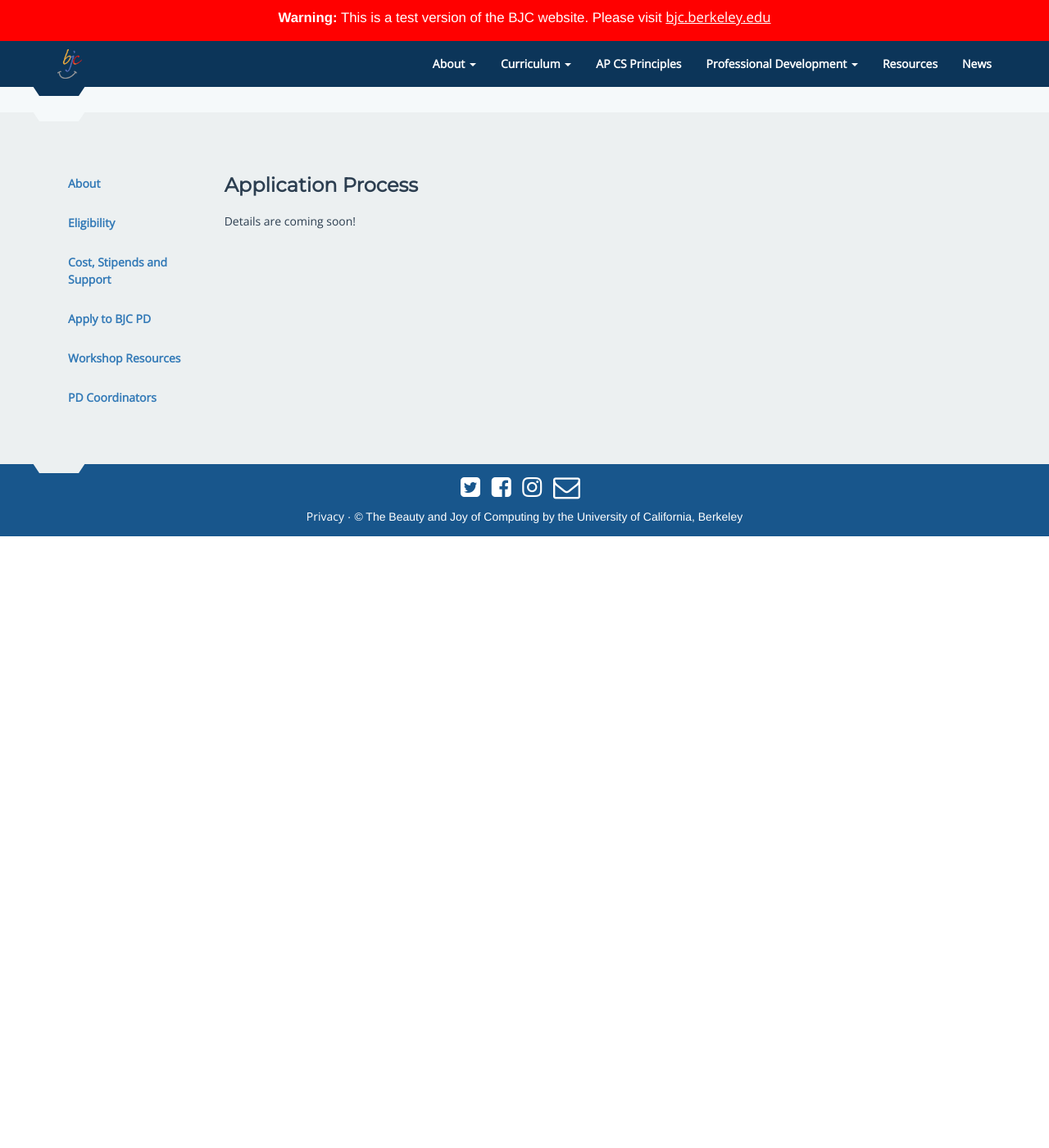
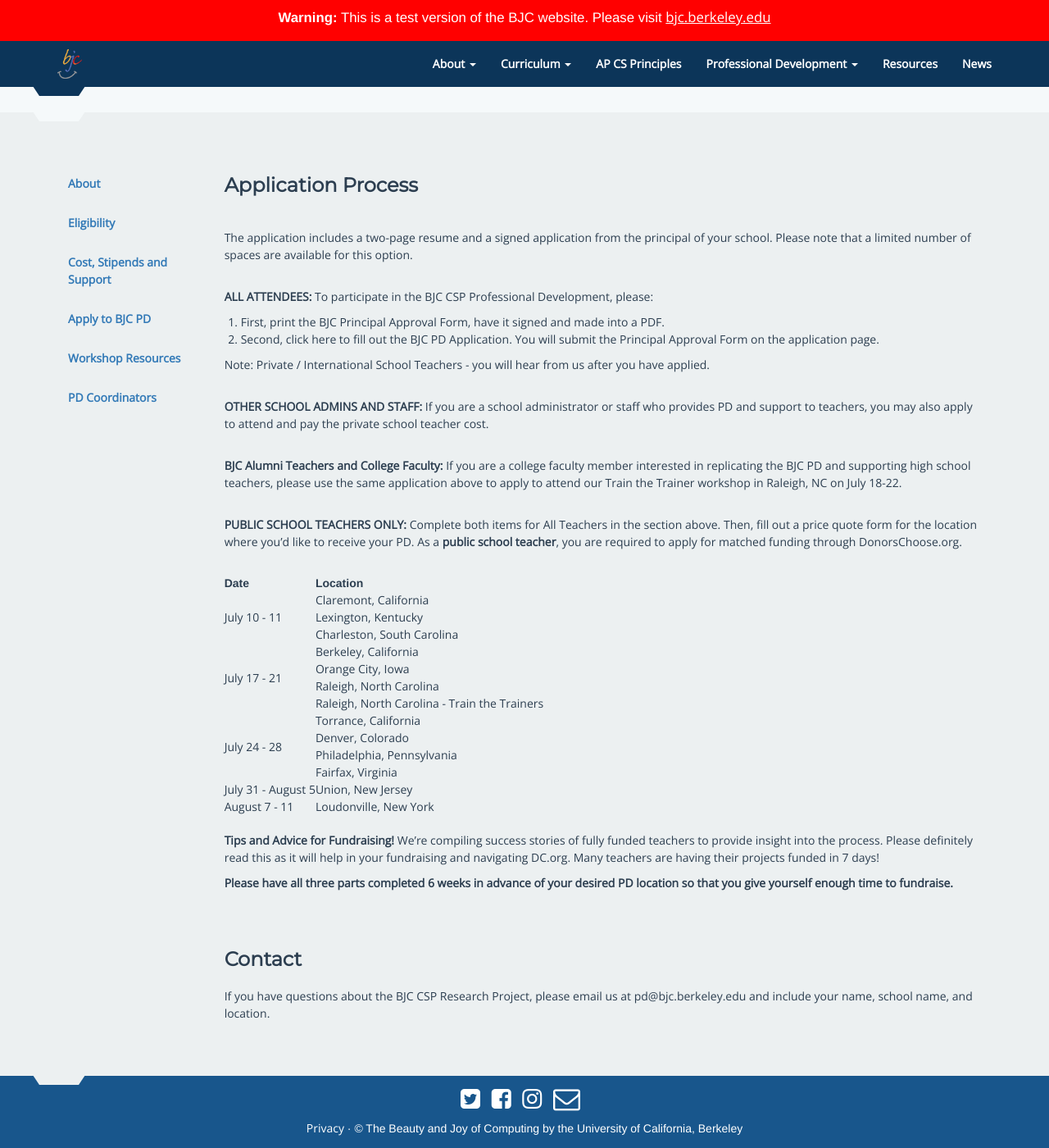
Before and after one commit to beautyjoy/beautyjoy.github.io, a Jekyll site: the page built from professional-development-3-weeks/apply.html, in a window 1280 px wide and 1400 px high, scrolled down 412 px. Shown: the whole window at 82% size. Built offline with Jekyll 4.4.1, drawn with Linux system fonts in a browser that asks for light colours; before the commit the page ends 1066 px from its top, so only the background shows below that.

Commit message:
updated application details

```diff
--- a/professional-development-3-weeks/apply.html
+++ b/professional-development-3-weeks/apply.html
@@ -5,4 +5,71 @@
 ---
 <h3>Application Process</h3>
 
-<p>Details are coming soon!</p>
+<br>
+
+<p>The application includes a two-page resume and a signed application from the principal of your school. Please note that a limited number of spaces are available for this option.</p>
+
+<br>
+
+<p><strong>ALL ATTENDEES:</strong> To participate in the BJC CSP Professional Development, please:</p>
+
+<ol>
+	<li>First, print the BJC Principal Approval Form, have it signed and made into a PDF.</li>
+	<li>Second, click here to fill out the BJC PD Application. You will submit the Principal Approval Form on the application page.</li>
+</ol>
+
+<p>Note: Private / International School Teachers  - you will hear from us after you have applied.</p>
+
+<br>
+
+<p><strong>OTHER SCHOOL ADMINS AND STAFF:</strong> If you are a school administrator or staff who provides PD and support to teachers, you may also apply to attend and pay the private school teacher cost.</p>
+
+<br>
+
+<p><strong>BJC Alumni Teachers and College Faculty:</strong> If you are a college faculty member interested in replicating the BJC PD and supporting high school teachers, please use the same application above to apply to attend our Train the Trainer workshop in Raleigh, NC on July 18-22.</p>
+
+<br>
+
+<p><strong>PUBLIC SCHOOL TEACHERS ONLY:</strong>
+Complete both items for All Teachers in the section above. Then, fill out a price quote form for the location where you’d like to receive your PD. As a <strong>public school teacher</strong>, you are required to apply for matched funding through DonorsChoose.org.</p>
+
+<br>
+
+<table>
+    <tr>
+        <th>Date</th>
+        <th>Location</th>
+    </tr>
+    <tr>
+        <td>July 10 - 11</td>
+        <td>Claremont, California<br>Lexington, Kentucky<br>Charleston, South Carolina</td>
+    </tr>
+    <tr>
+        <td>July 17 - 21</td>
+        <td>Berkeley, California<br>Orange City, Iowa<br>Raleigh, North Carolina<br>Raleigh, North Carolina - Train the Trainers</td>
+    </tr>
+    <tr>
+        <td>July 24 - 28</td>
+        <td>Torrance, California<br>Denver, Colorado<br>Philadelphia, Pennsylvania<br>Fairfax, Virginia</td>
+    </tr>
+    <tr>
+        <td>July 31 - August 5</td>
+        <td>Union, New Jersey</td>
+    </tr>
+    <tr>
+        <td>August 7 - 11</td>
+        <td>Loudonville, New York</td>
+    </tr>
+</table>
+
+<br>
+
+<p><strong>Tips and Advice for Fundraising!</strong> We’re compiling success stories of fully funded teachers to provide insight into the process. Please definitely read this as it will help in your fundraising and navigating DC.org. Many teachers are having their projects funded in 7 days!</p>
+
+<p><strong>Please have all three parts completed 6 weeks in advance of your desired PD location so that you give yourself enough time to fundraise.</strong></p>
+
+<br>
+
+<h3>Contact</h3>
+
+<p>If you have questions about the BJC CSP Research Project, please email us at pd@bjc.berkeley.edu and include your name, school name, and location.</p>
```
